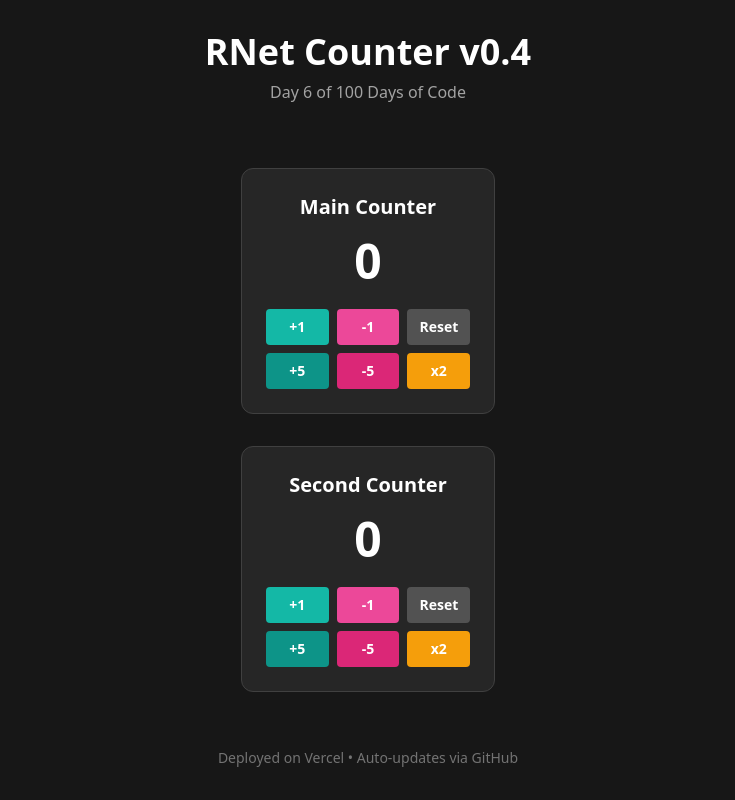
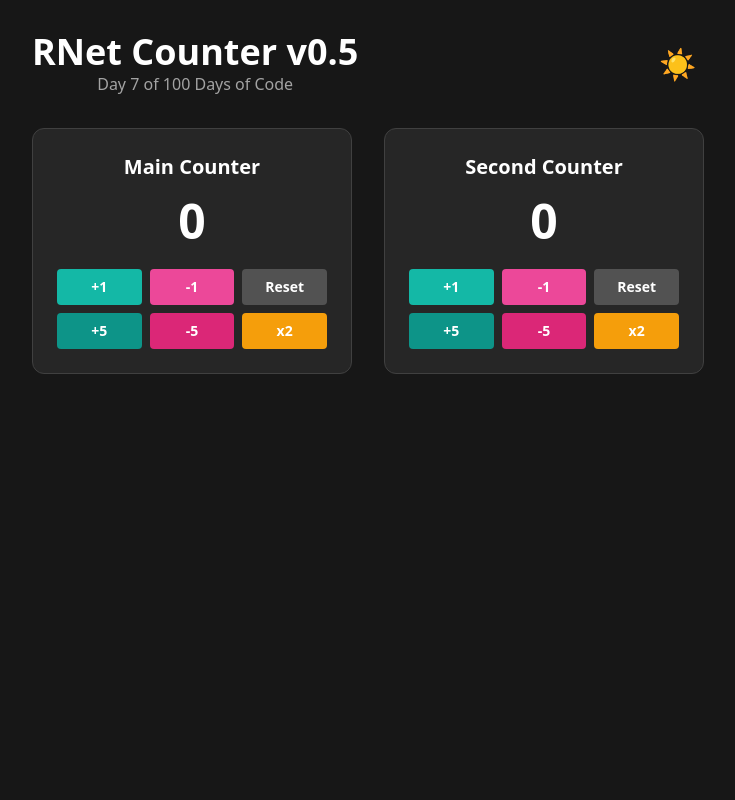
Before and after one commit to rrrnet3-dev/day1-hello, a Next.js app: page / in a window 1280 px wide. Shown: the whole page, without its empty margins (272-1007 px from the left). Built offline with nearby package versions, Linux system fonts and the light colour scheme.

Commit message:
Day 7: Dark/Light mode with localStorage

```diff
--- a/src/pages/index.js
+++ b/src/pages/index.js
@@ -1,17 +1,53 @@
+import { useState, useEffect } from 'react';
 import Counter from '../components/Counter';
 
 export default function Home() {
+  const [theme, setTheme] = useState('dark');
+  const [isMounted, setIsMounted] = useState(false);
+
+  useEffect(() => { setIsMounted(true) }, []);
+
+  useEffect(() => {
+    if (isMounted) {
+      const saved = localStorage.getItem('theme');
+      if (saved) setTheme(saved);
+    }
+  }, [isMounted]);
+
+  useEffect(() => {
+    if (isMounted) {
+      localStorage.setItem('theme', theme);
+      if (theme === 'dark') {
+        document.documentElement.classList.add('dark');
+      } else {
+        document.documentElement.classList.remove('dark');
+      }
+    }
+  }, [theme, isMounted]);
+
+  if (!isMounted) return null; // prevent hydration mismatch
+
   return (
-    <main className="min-h-screen bg-neutral-900 text-white flex flex-col items-center justify-center p-4 gap-8">
-      <div className="text-center">
-        <h1 className="text-4xl font-bold mb-2">RNet Counter v0.4</h1>
-        <p className="text-neutral-400 mb-8">Day 6 of 100 Days of Code</p>
+    <div className={`${theme === 'dark'? 'bg-neutral-900 text-white' : 'bg-gray-100 text-black'} min-h-screen p-8`}>
+      <div className="max-w-2xl mx-auto text-center">
+        <div className="flex justify-between items-center mb-8">
+          <div>
+            <h1 className="text-4xl font-bold">RNet Counter v0.5</h1>
+            <p className={theme === 'dark'? 'text-neutral-400' : 'text-gray-600'}>Day 7 of 100 Days of Code</p>
+          </div>
+          <button
+            onClick={() => setTheme(theme === 'dark'? 'light' : 'dark')}
+            className="text-3xl p-2 rounded-lg hover:bg-neutral-700"
+          >
+            {theme === 'dark'? '☀️' : '🌙'}
+          </button>
+        </div>
+
+        <div className="grid md:grid-cols-2 gap-8">
+          <Counter title="Main Counter" theme={theme} />
+          <Counter title="Second Counter" theme={theme} />
+        </div>
       </div>
-
-      <Counter title="Main Counter" />
-      <Counter title="Second Counter" />
-
-      <p className="text-neutral-500 text-sm mt-6">Deployed on Vercel • Auto-updates via GitHub</p>
-    </main>
-  );
+    </div>
+  )
 }
```
